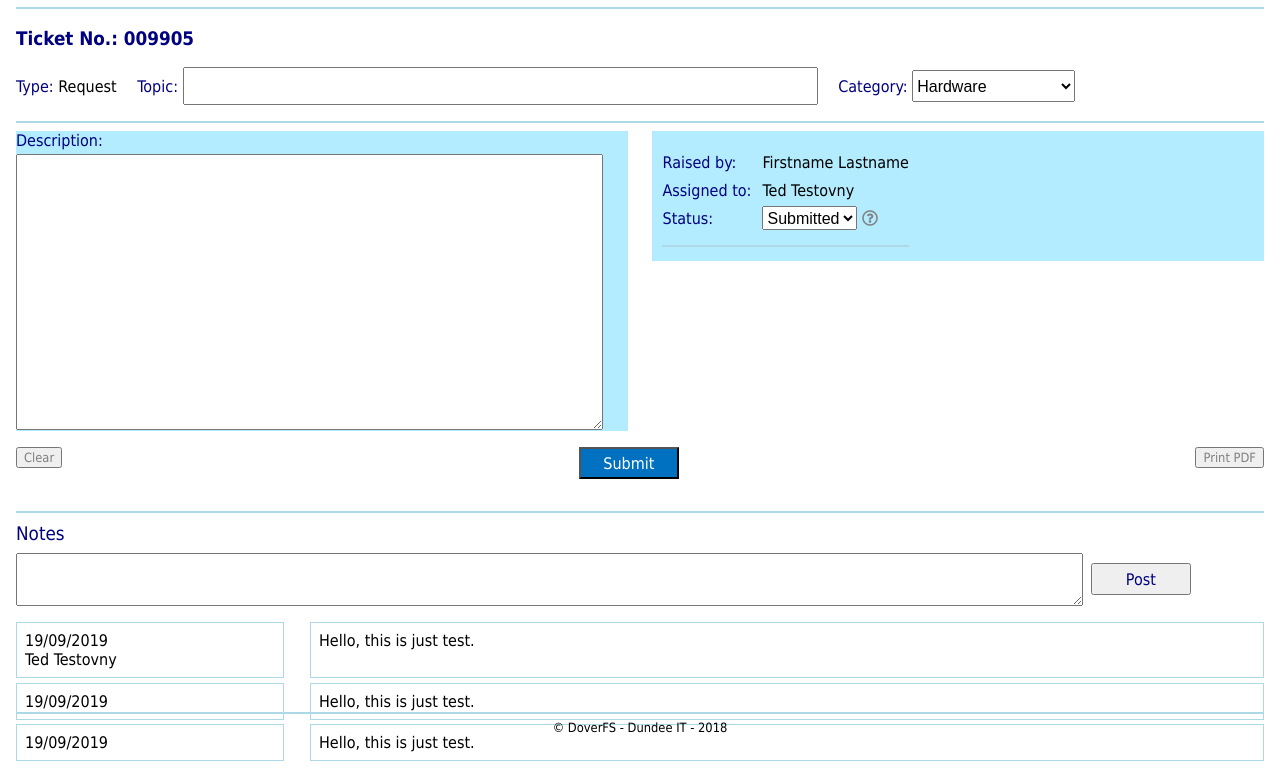
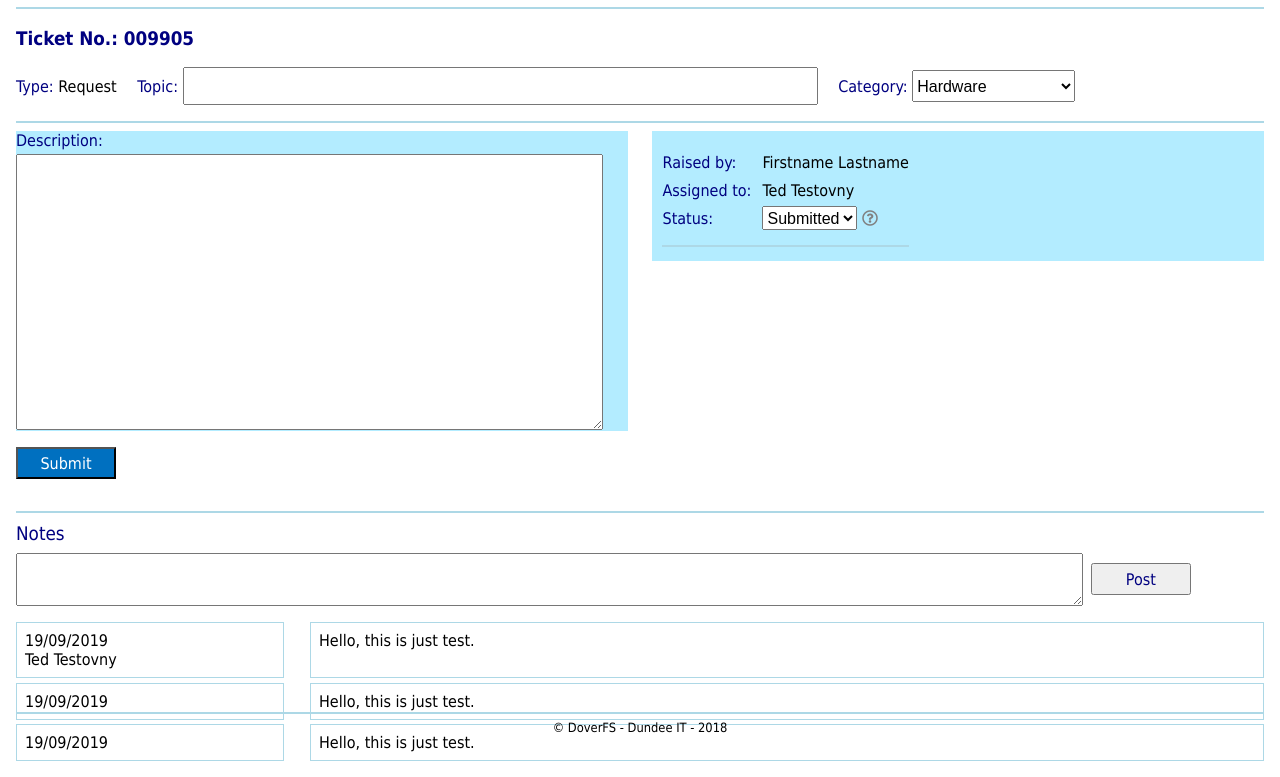
Before and after one commit to Michal-Sitarz/DunUni-Web-IT_Helpdesk_System-FrontEnd, a plain HTML site: page public_html/ticket.html in a window 1280 px wide. Shown: the part 57-834 px from the top of the page. Drawn offline with Linux system fonts and the light colour scheme.

Commit message:
TICKET: simplifying layout design

```diff
--- a/public_html/ticket.html
+++ b/public_html/ticket.html
@@ -79,9 +79,7 @@
                     </div>
 
                     <div id="ticket-footer">
-                        <button id="btn-ticket-print-pdf">Clear</button>
                         <button id="btn-ticket-submit" class="btn">Submit</button>
-                        <button id="btn-ticket-print-pdf">Print PDF</button>
                     </div>
                     <hr>
                     <div id="ticket-notes">
```
